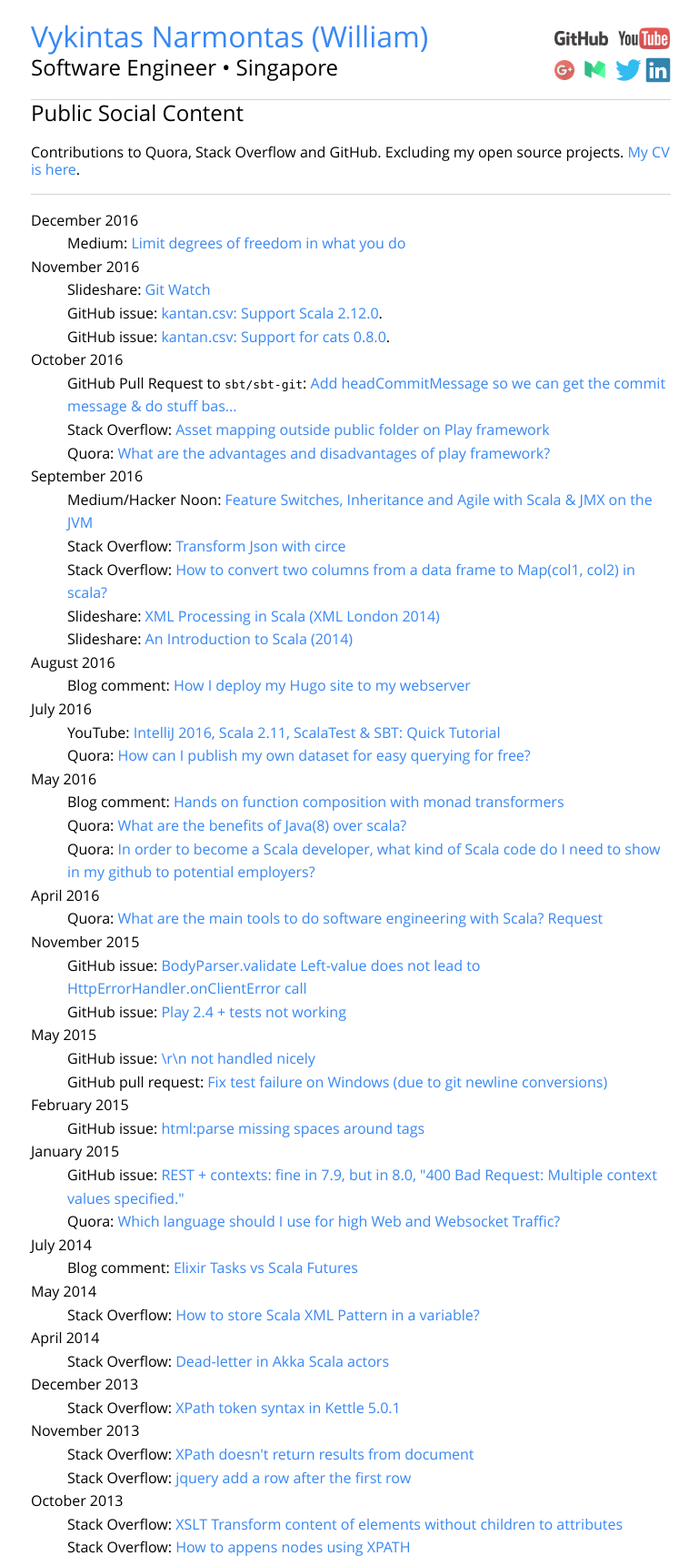
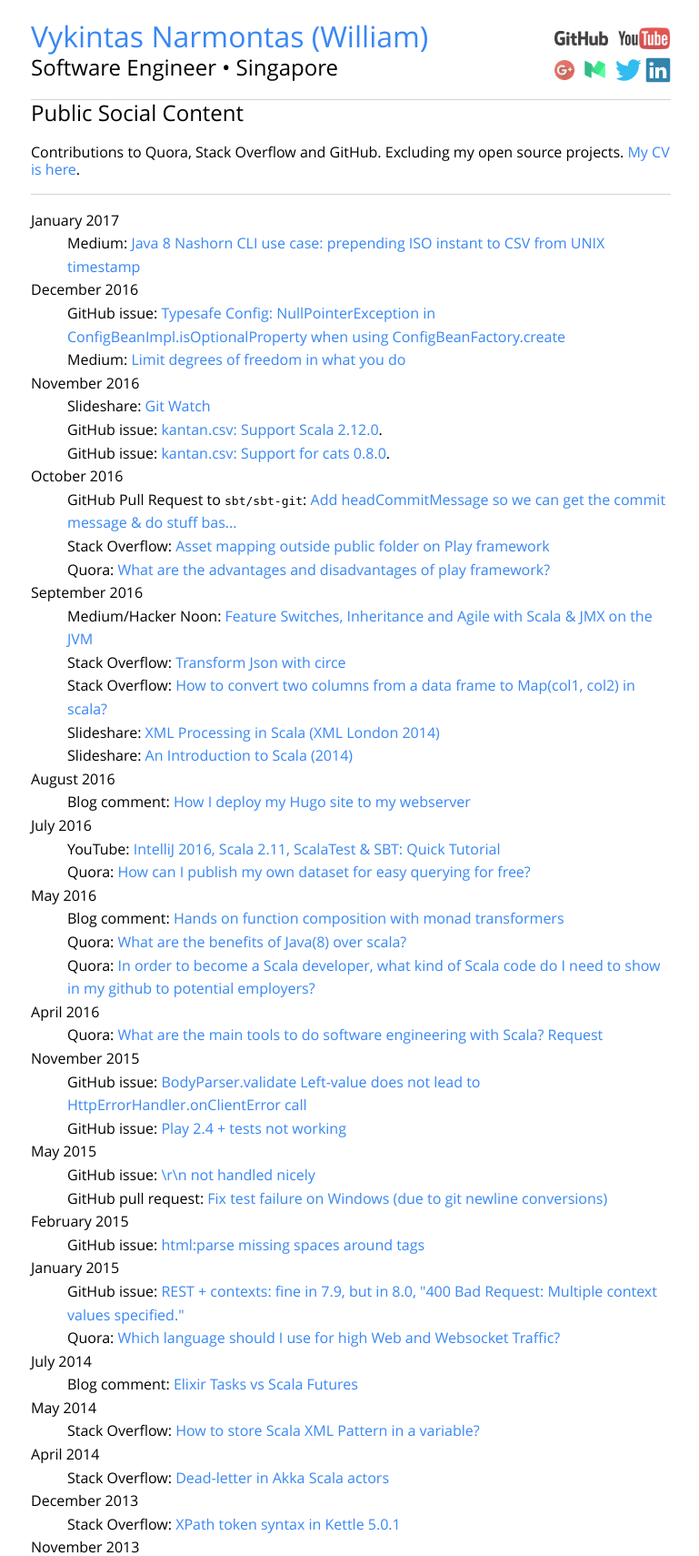
Before and after one commit to philicious/ScalaWilliam.com, a PHP site: page /content/ in a window 1280 px wide. Shown: the top 1710 px of the page at 91% size, without its empty margins (254-1023 px from the left). Run offline with PHP 8.4, Linux system fonts and the light colour scheme.

Commit message:
Update index.php

```diff
--- a/content/index.php
+++ b/content/index.php
@@ -8,7 +8,11 @@ require(dirname(__FILE__).'/../shared/render.inc.php');
       <p>Contributions to Quora, Stack Overflow and GitHub. Excluding my open source projects. <a href="https://www.scalawilliam.com/cv/">My CV is here</a>.</p>
     </header>
   <dl>
+    <dt>January 2017</dt>
+    <dd>Medium: <a href="https://medium.com/@ScalaWilliam/java-8-nashorn-cli-use-case-prepending-iso-instant-to-csv-from-unix-timestamp-3685b6ee746">Java 8 Nashorn CLI use case: prepending ISO instant to CSV from UNIX timestamp
+</a></dd>
     <dt>December 2016</dt>
+    <dd>GitHub issue: <a href="https://github.com/typesafehub/config/issues/447">Typesafe Config: NullPointerException in ConfigBeanImpl.isOptionalProperty when using ConfigBeanFactory.create</a></dd>
     <dd>Medium: <a href="https://medium.com/@ScalaWilliam/limit-degrees-of-freedom-in-development-4c543bb6f806">Limit degrees of freedom in what you do
 </a></dd>
     <dt>November 2016</dt>
```
